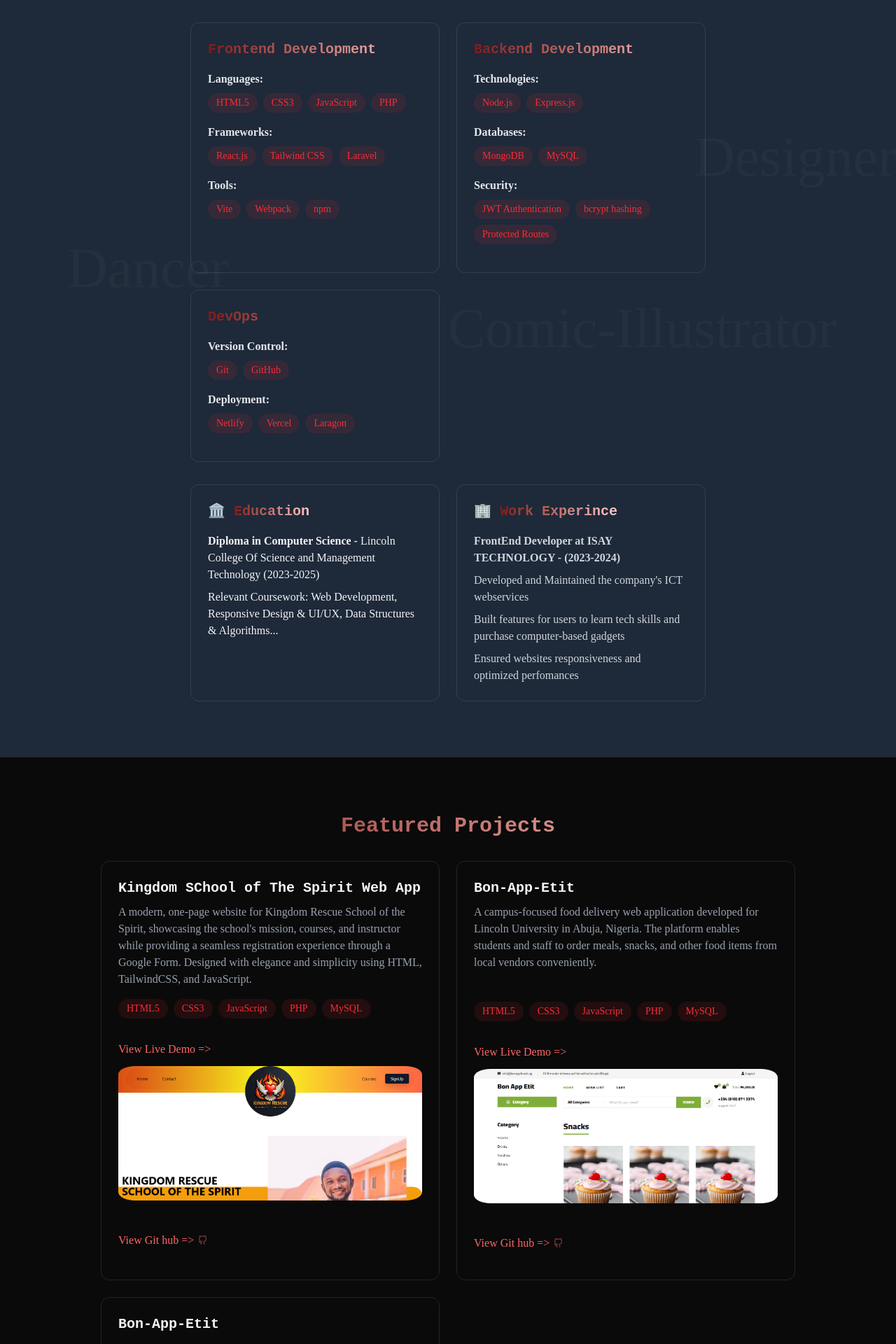
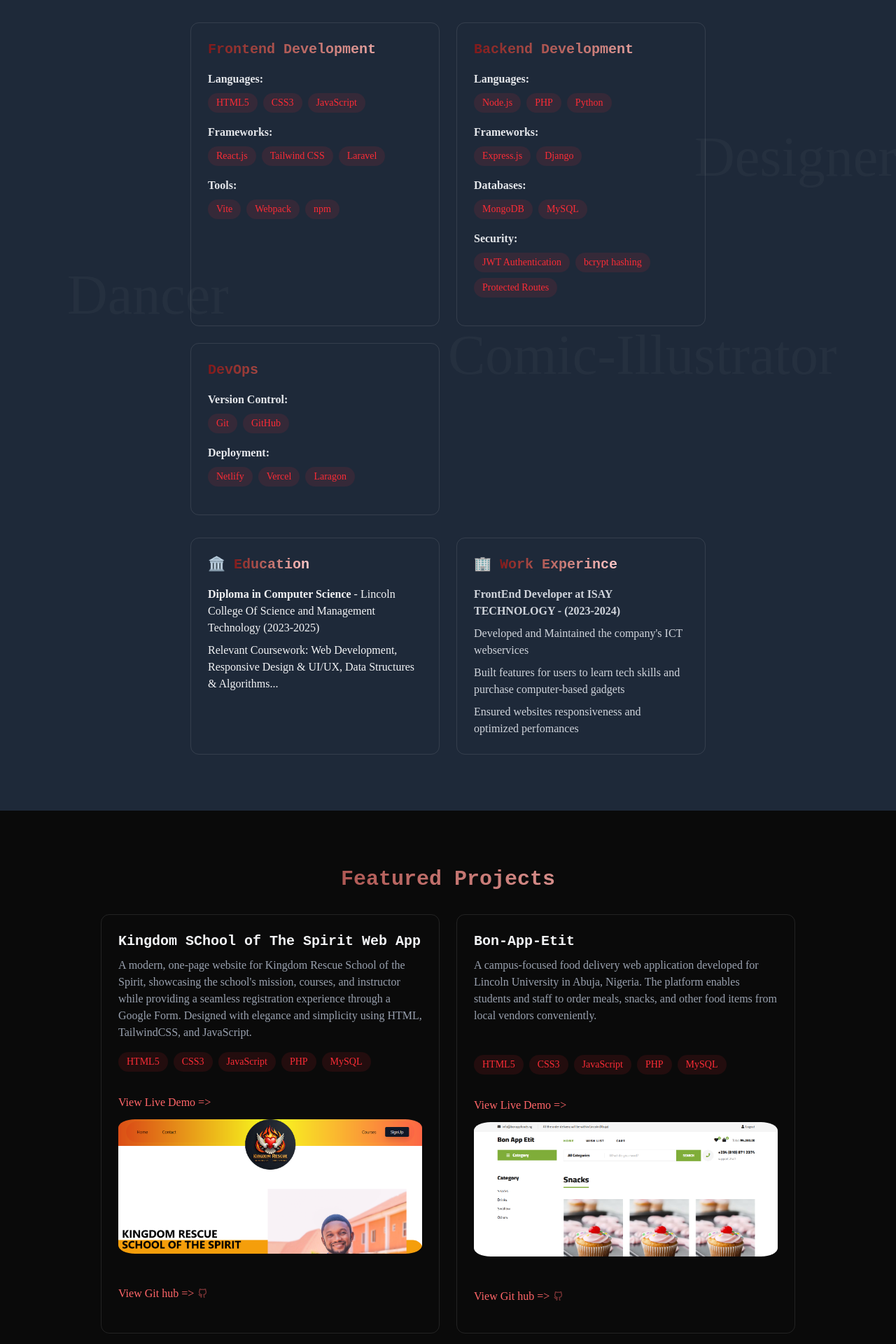
Before and after one commit to Davozay/daveozayz-portfolio, a React (Vite) app: page / in a window 1280 px wide. Shown: the part 1060-2980 px from the top of the page at 70% size. Built offline with nearby package versions, Linux system fonts and the light colour scheme.

Commit message:
Updated portfolio with new changes

```diff
--- a/index.html
+++ b/index.html
@@ -2,7 +2,7 @@
 <html lang="en">
   <head>
     <meta charset="UTF-8" />
-    <link rel="icon" href="/src/assets/mainShock.jpg" />
+    <link rel="icon" href="/src/assets/my-pic.jpg" />
 
 
     <meta name="viewport" content="width=device-width, initial-scale=1.0" />
--- a/src/components/sections/About.jsx
+++ b/src/components/sections/About.jsx
@@ -19,13 +19,14 @@ const variantssas = {
 export const About = () => {
   const skills = {
     "Frontend Development": {
-      Languages: ["HTML5", "CSS3", "JavaScript", "PHP"],
+      Languages: ["HTML5", "CSS3", "JavaScript"],
       Frameworks: ["React.js", "Tailwind CSS", "Laravel"],
       Tools: ["Vite", "Webpack", "npm"],
     },
     "Backend Development": {
-      Technologies: ["Node.js", "Express.js"],
-      Databases: ["MongoDB", "MySQL"],
+      Languages: ["Node.js", "PHP", "Python"],
+    Frameworks: ["Express.js", "Django"],
+    Databases: ["MongoDB", "MySQL"],
       Security: ["JWT Authentication", "bcrypt hashing", "Protected Routes"],
     },
     DevOps: {
--- a/src/components/sections/Home.jsx
+++ b/src/components/sections/Home.jsx
@@ -30,11 +30,11 @@ export const Home = () => {
     >
       <br />
       {/* Profile Image */}
-      <div className="relative rounded-full w-[150px] md:w-[225px] lg:w-[450px]  border-none p-2 shadow-lg hover:shadow-red-900 ">
+      <div className="relative rounded-full  w-[150px] md:w-[225px] lg:w-[450px]  border-none p-2 shadow-lg hover:shadow-red-900 ">
         <img
           src={christian}
           alt="Christian Icon"
-          className="w-full rounded-full z-1"
+          className="w-full rounded-full z-1 "
         />
 
       </div>
--- a/src/components/sections/Projects.jsx
+++ b/src/components/sections/Projects.jsx
@@ -142,7 +142,7 @@ export const Projects = () => {
               </div>
             </div>
             <div className="p-6 rounded-xl border border-white/10 hover:-translate-y-1 hover:border-red-500/30 hover:sahdow-[0_2px_8px_rgba(128,20,40,0.1)] transition-all">
-              <h3 className=" text-xl font-bold mb-2">Bon-App-Etit</h3>
+              <h3 className=" text-xl font-bold mb-2">To-Do List App</h3>
               <p className="text-gray-400 mb-4">
 
               </p>
```
Also changed, not shown: src/assets/my-pic.jpg (added).
